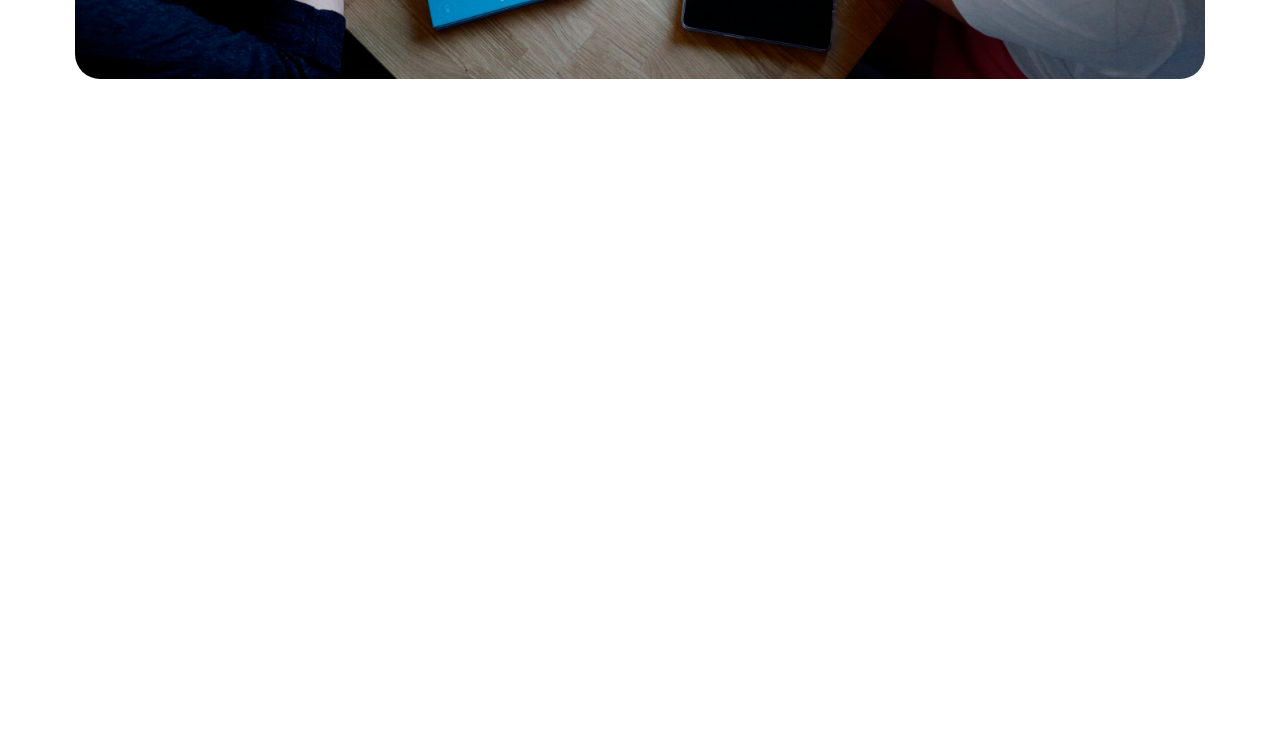
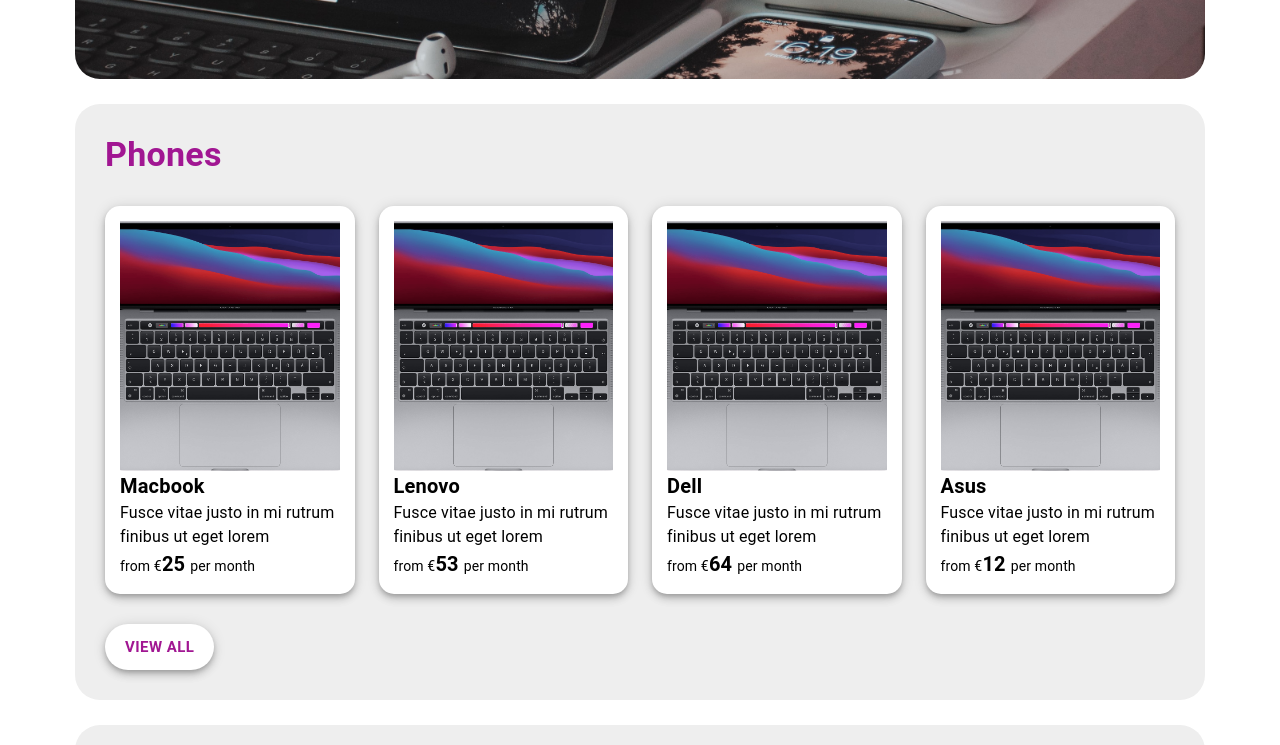
Before and after one commit to Juliusls/Client-jjrent, a React (Create React App) app: page / in a window 1280 px wide. Shown: the part 520-1265 px from the top of the page. Before the commit the page ends 800 px from the top, so only its background shows below. Built offline with nearby package versions, Linux system fonts and the light colour scheme.

Commit message:
Styling categories in main page

```diff
--- a/src/App.js
+++ b/src/App.js
@@ -8,6 +8,8 @@
 import Phones from './components/Phones'
 import Laptops from './components/Laptops'
 import Jumbotron from './components/Jumbotron'
+import PhonesComponent from './components/PhonesComponent'
+
 
 import Container from '@material-ui/core/Container'
 
@@ -33,6 +35,8 @@
 			<Container maxWidth='xl' className={classes.root}>
 				<Navbar />
 				<Jumbotron />
+				<PhonesComponent />
+				<PhonesComponent />
 				<Switch>
 					<Route path='/laptops'>
 						<Laptops />
--- /dev/null
+++ b/src/components/DeviceCard.js
@@ -0,0 +1,76 @@
+import React from 'react'
+import cardImage from '../Images/macbookpro.png'
+
+import { makeStyles, Card, CardActionArea, CardContent, CardMedia, Typography, Box } from '@material-ui/core/'
+
+const useStyles = makeStyles(theme => ({
+	card: {
+		maxWidth: 345,
+		borderRadius: 15,
+		backgroundColor: theme.palette.common.white,
+		boxShadow: theme.shadows[5],
+		'&:hover': {
+			backgroundColor: theme.palette.common.white,
+			boxShadow: theme.shadows[10],
+		},
+	},
+	cardActionArea: {
+		padding: 15
+	},
+	media: {
+		maxHeight: 'inherit',
+		maxWidth: '',
+		width: 'auto',
+		height: 250
+	},
+	cardContent: {
+		padding: 0,
+	},
+	cardTextBold: {
+		color: theme.palette.common.black,
+		fontSize: 20,
+		fontWeight: 'bold',
+	},
+	cardText: {
+		color: theme.palette.common.black,
+		fontSize: 16,
+	},
+	cardTextSmall: {
+		color: theme.palette.common.black,
+		fontSize: 14,
+	}
+}))
+
+const DeviceCard = ({ name, price, desc }) => {
+	const classes = useStyles()
+
+	return (
+		<div>
+			<Card className={classes.card}>
+				<CardActionArea className={classes.cardActionArea}>
+					<CardMedia
+						className={classes.media}
+						image={cardImage}
+						title="Contemplative Reptile"
+						style ={{maxWidth: '100%'}}
+					/>
+					<CardContent classes={{root: classes.cardContent}}>
+						<Typography className={classes.cardTextBold}>
+							{name}
+						</Typography>
+						<Typography className={classes.cardText}>
+							{desc}
+						</Typography>
+						<Typography className={classes.cardTextSmall}>
+							from €
+							<Box display='inline' className={classes.cardTextBold}>{price} </Box>
+							per month
+						</Typography>
+					</CardContent>
+				</CardActionArea>
+			</Card>
+		</div>
+	)
+}
+
+export default DeviceCard
--- /dev/null
+++ b/src/components/PhonesComponent.js
@@ -0,0 +1,69 @@
+import React from 'react'
+
+import { makeStyles } from '@material-ui/core/styles'
+import { Grid, Typography, Button } from '@material-ui/core/'
+import DeviceCard from './DeviceCard'
+
+
+const useStyles = makeStyles(theme => ({
+	root: {
+		flexGrow: 1,
+		backgroundColor: theme.palette.grey[200],
+		borderRadius: 25,
+		marginTop: 25,
+		padding: 30
+	},
+	categoryName: {
+		color: theme.palette.primary.main,
+		fontWeight: 'bold',
+		marginBottom: 30
+	},
+	containerGrid: {
+		display: 'flex',
+		justifyContent: 'space-between',
+	},
+	viewAllButton: {
+		color: theme.palette.primary.main,
+		backgroundColor: theme.palette.common.white,
+		borderRadius: 25,
+		paddingTop: 10,
+		paddingBottom: 10,
+		paddingRight: 20,
+		paddingLeft: 20,
+		marginTop: 30,
+		fontSize: 15,
+		fontWeight: 'bold',
+		boxShadow: theme.shadows[5],
+		'&:hover': {
+			backgroundColor: theme.palette.common.white,
+			boxShadow: theme.shadows[10],
+		}
+	},
+}))
+
+const valuesForList = [
+	{name: 'Macbook', price: 25, desc: 'Fusce vitae justo in mi rutrum finibus ut eget lorem'},
+	{name: 'Lenovo', price: 53, desc: 'Fusce vitae justo in mi rutrum finibus ut eget lorem'},
+	{name: 'Dell', price: 64, desc: 'Fusce vitae justo in mi rutrum finibus ut eget lorem'},
+	{name: 'Asus', price: 12, desc: 'Fusce vitae justo in mi rutrum finibus ut eget lorem'}
+]
+
+const PhonesComponent = () => {
+	const classes = useStyles()
+
+	return (
+		<div className={classes.root} >
+			<Typography variant='h4' className={classes.categoryName}>Phones</Typography>
+			<Grid container spacing={3} className={classes.containerGrid}>
+				{valuesForList.map(value => (
+					<Grid item xs={12} sm={6} md={3} lg={3} key={value.name}>
+						<DeviceCard name={value.name} price={value.price} desc={value.desc}/>
+					</Grid>
+				))}
+			</Grid>
+			<Button variant="contained" className={classes.viewAllButton}>View all</Button>
+		</div>
+	)
+}
+
+export default PhonesComponent
```
Also changed, not shown: src/Images/backgroundImage.jpeg, src/Images/macbookpro.png (added).
